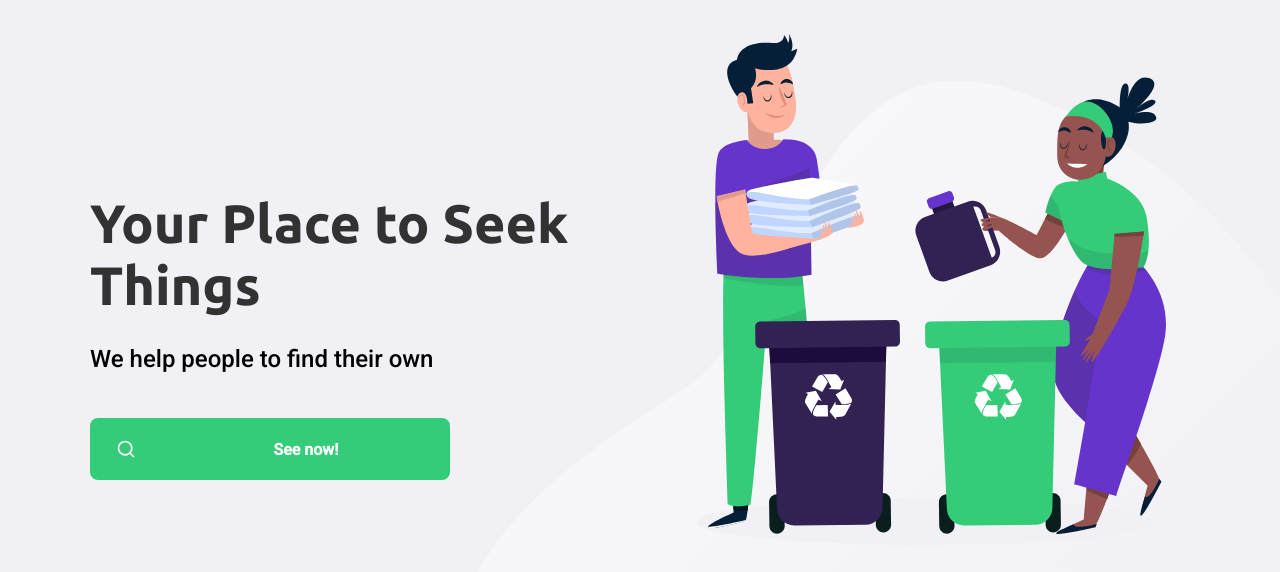
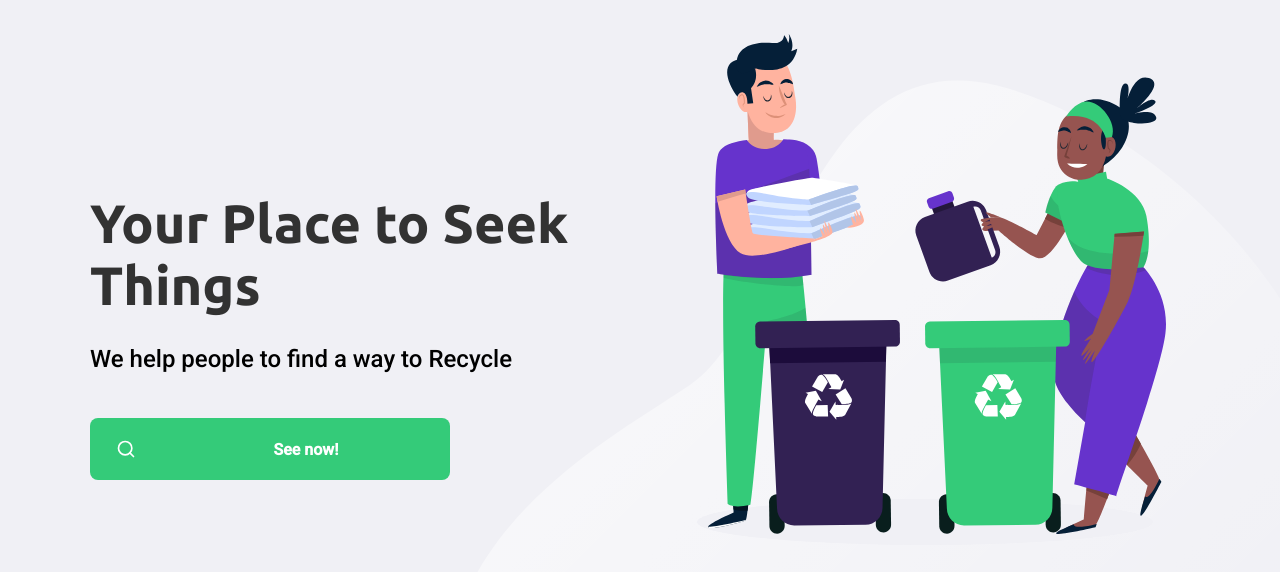
Before and after one commit to BulletSentence/Get-and-Seek, a website: page src/views/index.html in a window 1280 px wide. Shown: the part 106-678 px from the top of the page. Drawn offline with Linux system fonts and the light colour scheme; files that its build step writes are made by us from their sources; files whose address does not match are found by name.

Commit message:
Update index.html

```diff
--- a/src/views/index.html
+++ b/src/views/index.html
@@ -29,7 +29,7 @@
 
             <main>
                 <h1> Your Place to Seek Things</h1>
-                <p>We help people to find their own</p>
+                <p>We help people to find a way to Recycle</p>
                 <a href="#"><span></span><strong> See now!</strong></a>
             </main>
 
```
